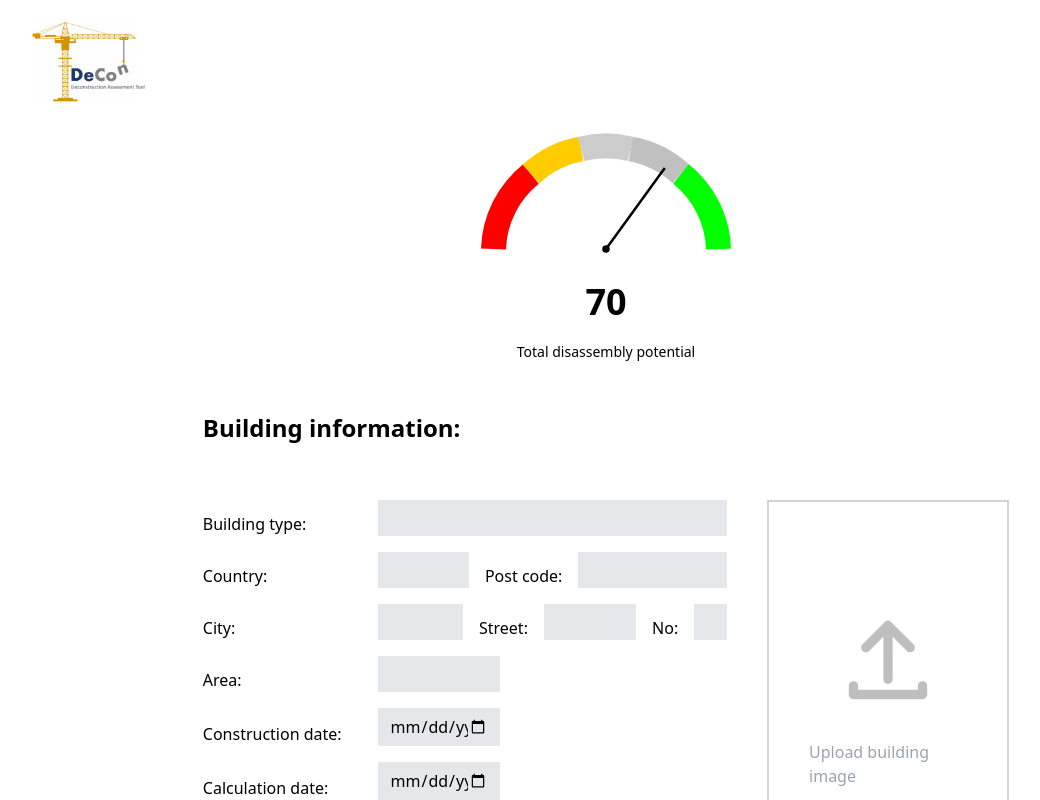
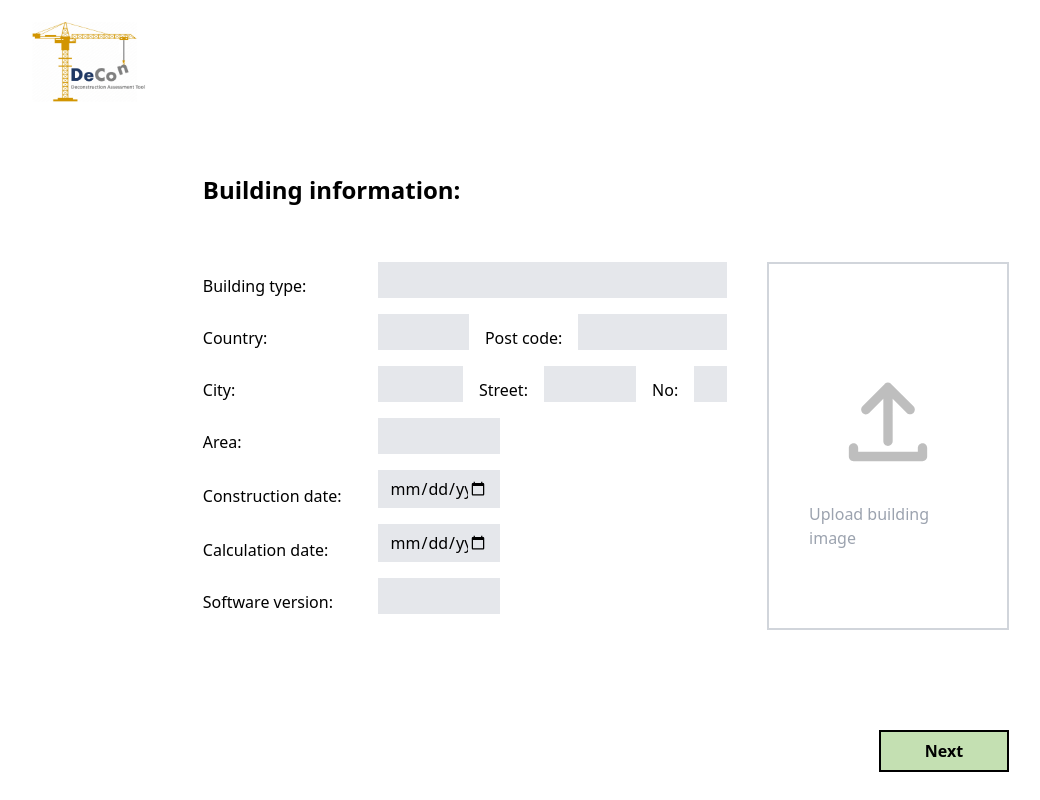
Before and after one commit to shariful10/DeCon, a React (Vite) app: page /building-information in a window 1280 px wide. Shown: the top 800 px of the page, without its empty margins (34-1074 px from the left). Built offline with nearby package versions, Linux system fonts and the light colour scheme.

Commit message:
Refector: Ant Design Remove

```diff
--- a/src/pages/BuildingInfo.jsx
+++ b/src/pages/BuildingInfo.jsx
@@ -1,11 +1,10 @@
 import { useEffect, useState } from "react";
+import { useNavigate } from "react-router-dom";
+import Button from "../components/utils/Button";
 import { useDispatch, useSelector } from "react-redux";
-import { useNavigate } from "react-router-dom";
+import UploadIcon from "../components/icons/UploadIcon";
 import Container from "../components/container/Container";
-import UploadIcon from "../components/icons/UploadIcon";
-import Button from "../components/utils/Button";
 import { addBuildingInfo } from "../redux/features/buildingInfoSlice";
-import Gauge from "../components/utils/Gauge";
 
 const BuildingInfo = () => {
 	const dispatch = useDispatch();
@@ -58,7 +57,6 @@ const BuildingInfo = () => {
 	return (
 		<>
 			<Container>
-				<Gauge value={70} />
 				<div className="w-full md:w-[70%] mx-auto my-[50px]">
 					<div className="w-3/4 my-5"></div>
 					<h1 className="text-2xl font-semibold">Building information:</h1>
```
